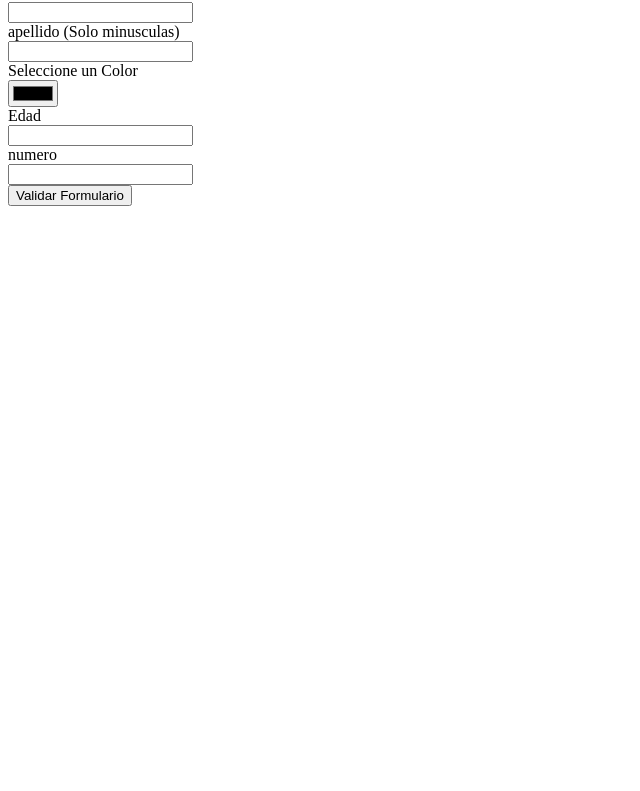
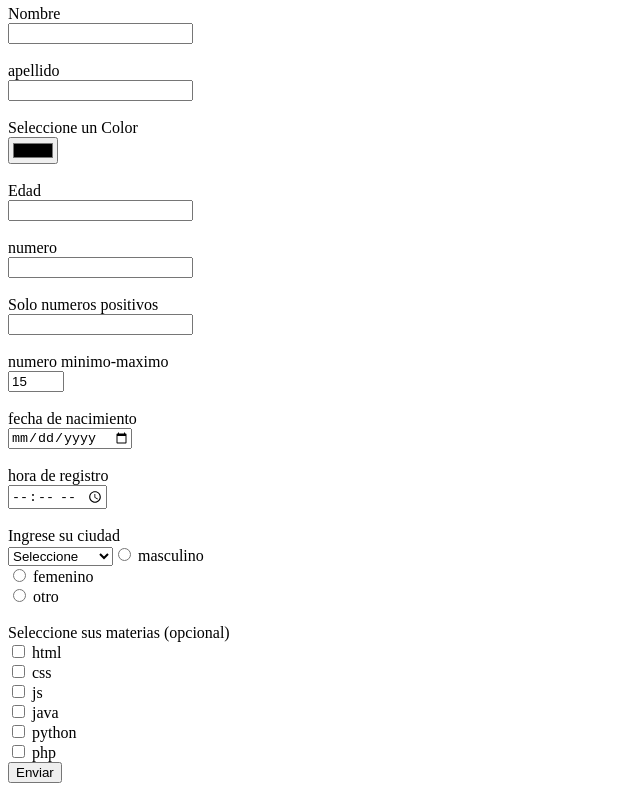
Before and after one commit to Gerardo2201/HTML, a plain HTML site: page index.html in a window 1280 px wide. Shown: the part 96-887 px from the top of the page, without its empty margins (0-640 px from the left). Before the commit the page ends 800 px from the top, so only its background shows below. Drawn offline with Linux system fonts and the light colour scheme.

Commit message:
index.html

```diff
--- a/index.html
+++ b/index.html
@@ -6,48 +6,112 @@
     <title>Formulario</title>
 </head>
 <body>
+    <ul>
+        <li>
+            <a href="Inicio.html">Inicio</a>
+        </li>
+    </ul>
+    <section>
+
     <h1>Formulario </h1>
     <!--Campo para el nombre-->
   <div>
-    <label for="Nombre">Nombre</label>
+    <form action="Inicio.html" method="get">
+    <label for="Nombre">Nombre</label><br>
+    <input type="text" required>
+</div><br>
 
-</div>
-<div>
-    <input type="text" required>
-</div>
 <!--Campo para el apellido solo minusculas-->
     <div>
-        <label for="apellido">apellido (Solo minusculas)</label>
-    </div>
-    <div>
-        <input type="text" id="apellido" name="apellido" pattern="[a-z]" required>
-    </div>
+       <label for="apellido">apellido</label><br>
+       <input type="text" id="apellido" name="apellido" pattern="[a-z]*" title="Solo se permiten minusculas" required>
+    </div><br>
+
 <!--Campo para el color-->
     <div>
-        <label for="Color"> Seleccione un Color</label>
-    </div>
-    <div>
-        <input type="color">
-    </div>
+        <label for="Color"> Seleccione un Color</label><br>
+        <input type="color" required>
+    </div><br>
+
     <!--Campo para la edad-->
     <div>
-        <label for="edad">Edad</label>
-    </div>
-    <div><input type="number" required></div>
+        <label for="edad">Edad</label><br>
+        <input type="number" required>
+    </div><br>
+
     <div>
         <!--Campo para numeros tipo texto-->
+<label for="number">numero</label><br>
+<input type="text" id="numero" name="numero" required title="requere solo numeros">
+    </div><br>
+<!--Campo solo numeros positivos-->
+    <div>
+        <label for="numeros">Solo numeros positivos</label><br>
+        <input type="number" id="numeros" name="numeros" min="1" title="Solo numeros positivos" required>
+    </div><br>
+    <!--Campo en el que  el inicio es 15 el minimo es 10 y el maximo 20-->
+    <div>
+<label for="numero minimo-maximo">numero minimo-maximo</label><br>
+<input type="number" id="numero minimo-maximo" name="numero minimo-maximo" value="15" min="10" max="20" required>
+    </div><br>
+    <!--Campo parra la fecha de nacimiento-->
+    <div>
+        <label for="fecha">fecha de nacimiento</label><br>
+        <input type="date" required>
+    </div><br>
 
-    <title>solo se permiten numeros enteros</title>
-<label for="number">numero</label>
+    <div>
+        <label for="hora">hora de registro</label><br>
+        <input type="time" required>
+    </div><br>
+
+    <div>
+        <label for="ciudad">Ingrese su ciudad</label><br>
+        <select name="ciudad" id="ciudad" required>
+            <option value="">Seleccione</option>
+            <option value="1">Bucaramanga</option>
+            <option value="2">Bogota</option>
+            <option value="3">Cali</option>
+            <option value="4">Piedecuesta</option>
+            <option value="5">Floridablanca</option>
+            <option value="6">Giron</option>
+    </div><br>
+
+
+
+    <div><br>
+
+    <label for="Seleccione su genero">Seleccione su genero</label><br>
+    <input type="radio" id="masculino" name="Seleccione su genero" value="Masculino">
+    <label for="Masculino">masculino</label><br>
+    <input type="radio" id="femenino" name="Seleccione su genero" value="Femenino">
+    <label for="femenino">femenino</label><br>
+    <input type="radio" id="otro" name="Seleccione su genero" value="otro">
+    <label for="otro">otro</label><br>
+    </div><br>
+
+    <div>
+        <label for="materias">Seleccione sus materias (opcional)</label><br>
+        <input type="checkbox" id="html" name="materias" value="html">
+        <label for="html">html</label><br>
+        <input type="checkbox" id="css" name="materias" value="css">
+        <label for="css">css</label><br>
+        <input type="checkbox" id="js" name="materias" value="js">
+        <label for="js">js</label><br>
+        <input type="checkbox" id="java" name="materias" value="java">
+        <label for="java">java</label><br>
+        <input type="checkbox" id="python" name="materias" value="python">
+        <label for="python"> python</label><br>
+        <input type="checkbox" id="php" name="materias" value="php">
+        <label for="php">php</label><br>
     </div>
 
-    <div>
-        <input type="text" id="numero" name="numero" required title="requere solo numeros">
-    </div>
+</section>
+
 
     <div>
-
-        <a href="Segunda_parte.html"><input type="button" value="Validar Formulario" required> </a>
+        <button type="submit">Enviar</button>
+        <form action="Inicio.html" method="get"></form>
     </div>
 </body>
 </html>
```
